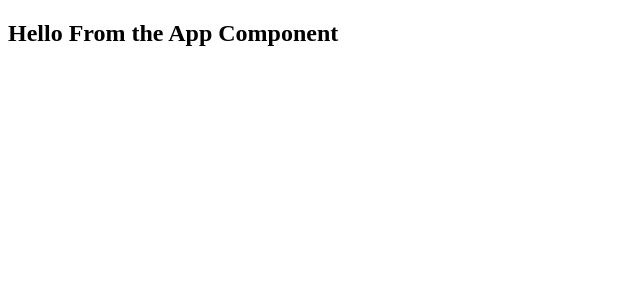
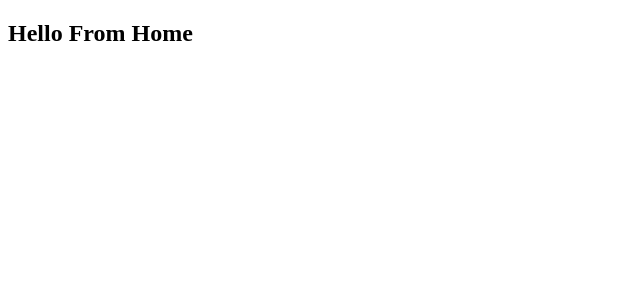
Before and after one commit to aankit-cognis/angular-hello-world, an Angular app: page / in a window 1280 px wide. Shown: the top 300 px of the page, without its empty margins (0-640 px from the left). Built offline with nearby package versions, Linux system fonts and the light colour scheme.

Commit message:
home component

```diff
--- a/src/app/app.component.html
+++ /dev/null
@@ -1 +0,0 @@
-<h2>Hello From the App Component</h2>
--- a/src/app/app.component.ts
+++ /dev/null
@@ -1,10 +0,0 @@
-import { Component } from '@angular/core';
-
-@Component({
-  selector: 'app-root',
-  templateUrl: './app.component.html',
-  styleUrls: ['./app.component.css']
-})
-export class AppComponent {
-  title = 'Angular-HelloWorld';
-}
--- /dev/null
+++ b/src/app/components/home.component.ts
@@ -0,0 +1,7 @@
+import { Component } from "@angular/core";
+
+@Component({
+  selector: "app-home",
+  template: "<h2>Hello From Home</h2>",
+})
+export class HomeComponent {}
--- a/src/index.html
+++ b/src/index.html
@@ -10,7 +10,7 @@
 </head>
 
 <body>
-  <app-root></app-root>
+  <app-home></app-home>
 </body>
 
 </html>
```
Also changed, not shown: src/app/app.module.ts (+8 -12 lines), src/app/app.component.css (deleted).
